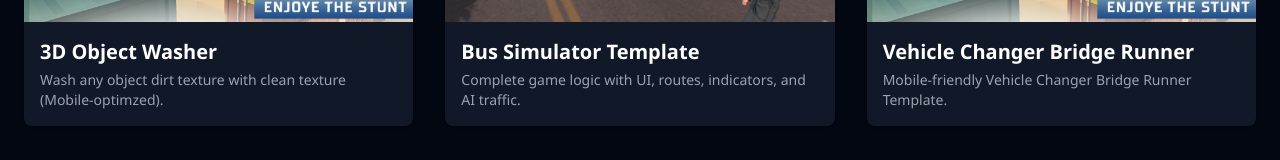
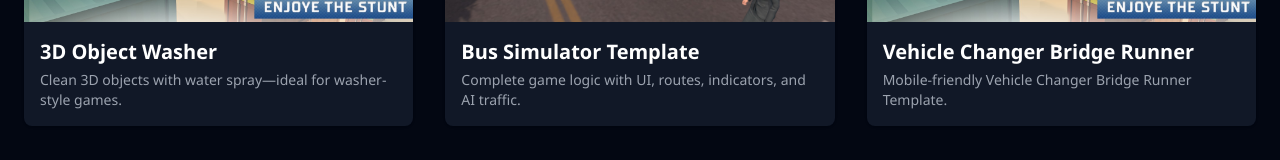
Before and after one commit to Asset-Pilot/assetpilot-website, a plain HTML site: page index.html in a window 1280 px wide. Shown: the part 591-751 px from the top of the page. Drawn offline with nearby package versions, Linux system fonts and the light colour scheme.

Commit message:
Update index.html

```diff
--- a/index.html
+++ b/index.html
@@ -86,7 +86,7 @@
           <img src="bridge.jpg" class="w-full h-48 object-cover rounded-t-lg" />
           <div class="p-4">
             <h3 class="text-xl font-semibold">3D Object Washer</h3>
-            <p class="text-gray-400 text-sm mt-1">Wash any object dirt texture with clean texture (Mobile-optimzed).</p>
+            <p class="text-gray-400 text-sm mt-1">Clean 3D objects with water spray—ideal for washer-style games.</p>
           </div>
         </div>
         <div class="bg-gray-900 rounded-lg shadow hover:shadow-xl transition">
```
